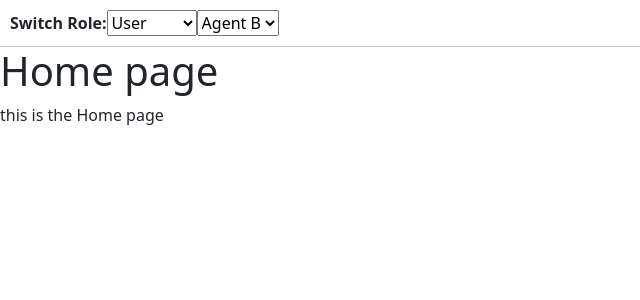
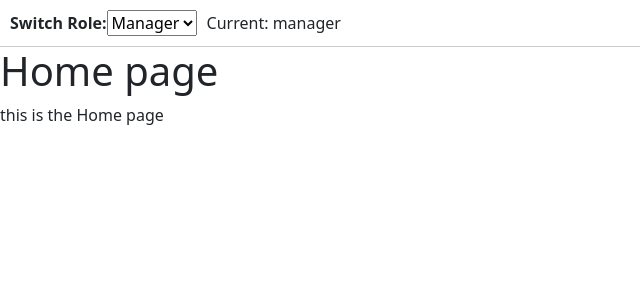
Before and after one commit to psond16/ticket-support-system-meeedly, a React (Create React App) app: page / in a window 1280 px wide. Shown: the top 300 px of the page, without its empty margins (0-640 px from the left). Built offline with nearby package versions, Linux system fonts and the light colour scheme.

Commit message:
role based ui for agent and manager

```diff
--- a/src/App.js
+++ b/src/App.js
@@ -14,8 +14,8 @@ import "./Style/Tablet.css";
 function App() {
 
   const [currentUser, setCurrentUser] = useState({
-    name: "Agent B",
-    role: "user"
+    role: "manager",
+    id: "manager"
   });
 
   const [tickets, setTickets] = useState(() => {
@@ -46,7 +46,8 @@ function App() {
         t.id === id
           ? {
               ...t,
-              assignedTo: "me"
+              assignedTo: currentUser.id,
+              status: "In Progress"
             }
           : t
       );
@@ -67,37 +68,25 @@ function App() {
           onChange={(e) => {
             const role = e.target.value;
 
-            let name = "";
-            if (role === "agent") name = "Agent A";
-            if (role === "manager") name = "Manager";
-            if (role === "user") name = "User";
+            let id = "";
+            if (role === "agent") id = "agent-1";
+            if (role === "manager") id = "manager-1";
 
             setCurrentUser({
               role,
-              name,
-              email: "user@test.com"
+              id
             });
           }}
         >
-          <option value="user">User</option>
           <option value="agent">Agent</option>
           <option value="manager">Manager</option>
         </select>
 
-        <select
-          value={currentUser.name}
-          onChange={(e) =>
-            setCurrentUser((prev) => ({
-              ...prev,
-              name: e.target.value
-            }))
-          }
-        >
-          <option value="Agent A">Agent A</option>
-          <option value="Agent B">Agent B</option>
-          <option value="Agent C">Agent C</option>
-        </select>
+        <span style={{ marginLeft: "10px" }}>
+          Current: {currentUser.role}
+        </span>
       </div>
+
       <MainRoute tickets={tickets} addTicket={addTicket} deleteTicket={deleteTicket} setTickets={setTickets} assignToMe={assignToMe} currentUser={currentUser}/>
     </>
   );
--- a/src/Components/TicketCard/TicketCard.js
+++ b/src/Components/TicketCard/TicketCard.js
@@ -8,7 +8,7 @@ import {
 
 import "../../Style/Components/TicketCard/TicketCard.css";
 
-function TicketCard({ ticket, assignToMe, assignTicket, agents }) {
+function TicketCard({ ticket, assignToMe, assignTicket, agents, currentUser }) {
 
     const navigate = useNavigate();
 
@@ -39,7 +39,7 @@ function TicketCard({ ticket, assignToMe, assignTicket, agents }) {
                         </div>
                         {!ticket.assignedTo?.trim() ? (
                             <>
-                                <button
+                                {currentUser.role === "agent" && (<button
                                     onClick={(e) => {
                                         e.stopPropagation();
                                         assignToMe(ticket.id);
@@ -47,7 +47,9 @@ function TicketCard({ ticket, assignToMe, assignTicket, agents }) {
                                 >
                                     Assign to me
                                 </button>
+                                )}
 
+                                {currentUser.role === "manager" && (
                                     <select
                                         onClick={(e) => e.stopPropagation()}
                                         onChange={(e) => assignTicket(ticket.id, e.target.value)}
@@ -60,6 +62,7 @@ function TicketCard({ ticket, assignToMe, assignTicket, agents }) {
                                             </option>
                                         ))}
                                     </select>
+                                )}
                             </>
                         ) : (
                             <p>Assigned to: {ticket.assignedTo || "unassigned"}</p>
--- a/src/View/Dashboard/Dashboard.js
+++ b/src/View/Dashboard/Dashboard.js
@@ -21,15 +21,15 @@ function Dashboard({ tickets, deleteTicket, assignToMe, setTickets, currentUser
         if (currentUser.role === "manager") return true;
 
         if (currentUser.role === "agent") {
-          return ticket.assignedTo === currentUser.name;
-        }
-
-        if (currentUser.role === "user") {
-          return ticket.email === currentUser.name;
+            return (
+                ticket.assignedTo === currentUser.id ||
+                !ticket.assignedTo ||
+                ticket.assignedTo.trim() === ""
+            );
         }
 
         return false;
-      });
+    });
 
 
     //filter tickets based on search input:
@@ -152,6 +152,7 @@ function Dashboard({ tickets, deleteTicket, assignToMe, setTickets, currentUser
                                 assignToMe={assignToMe}
                                 assignTicket={assignTicket}
                                 agents={agents}
+                                currentUser={currentUser}
                             />
                         ))
                     )}
```
Lines whose indentation alone changed are shown as unchanged.
